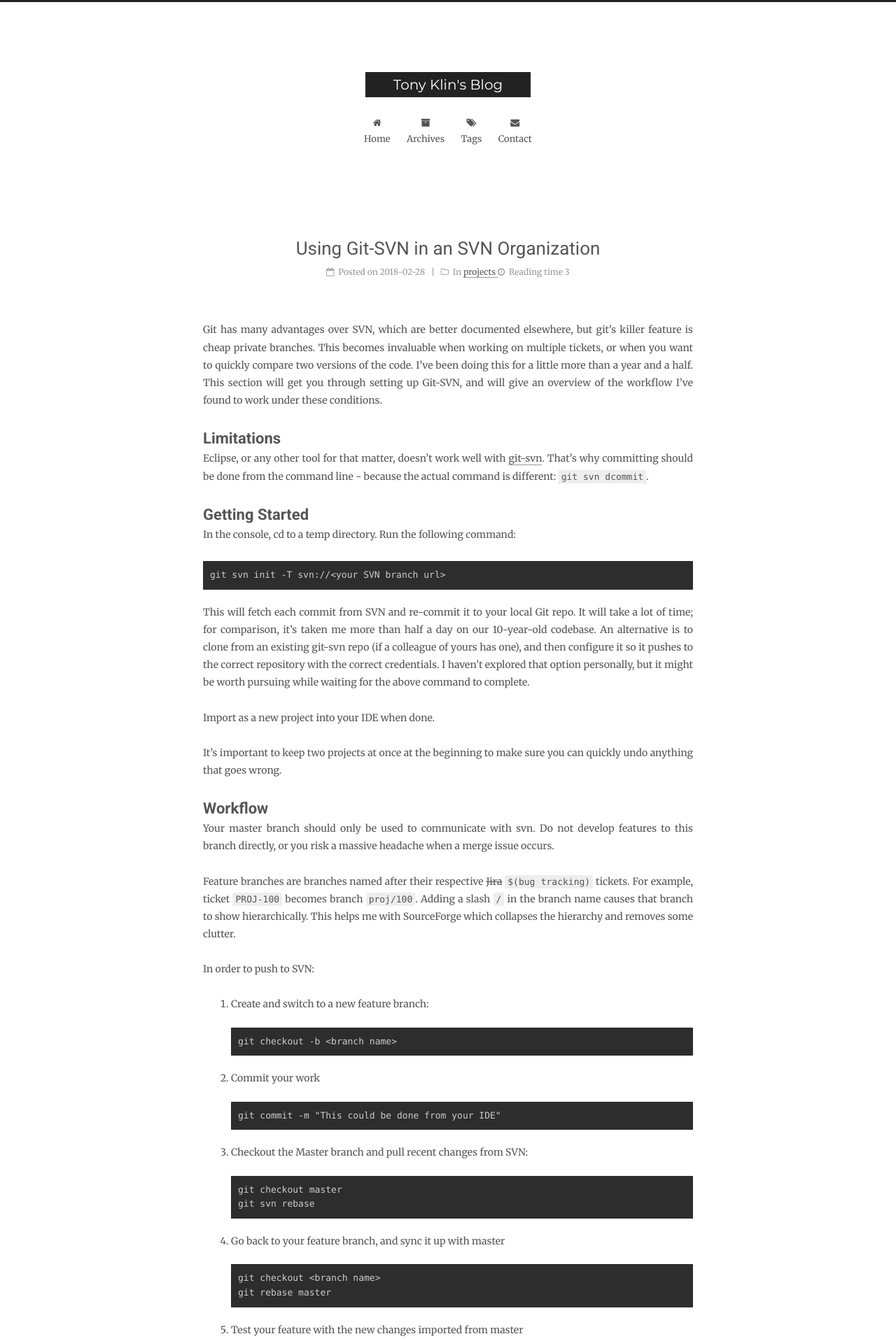
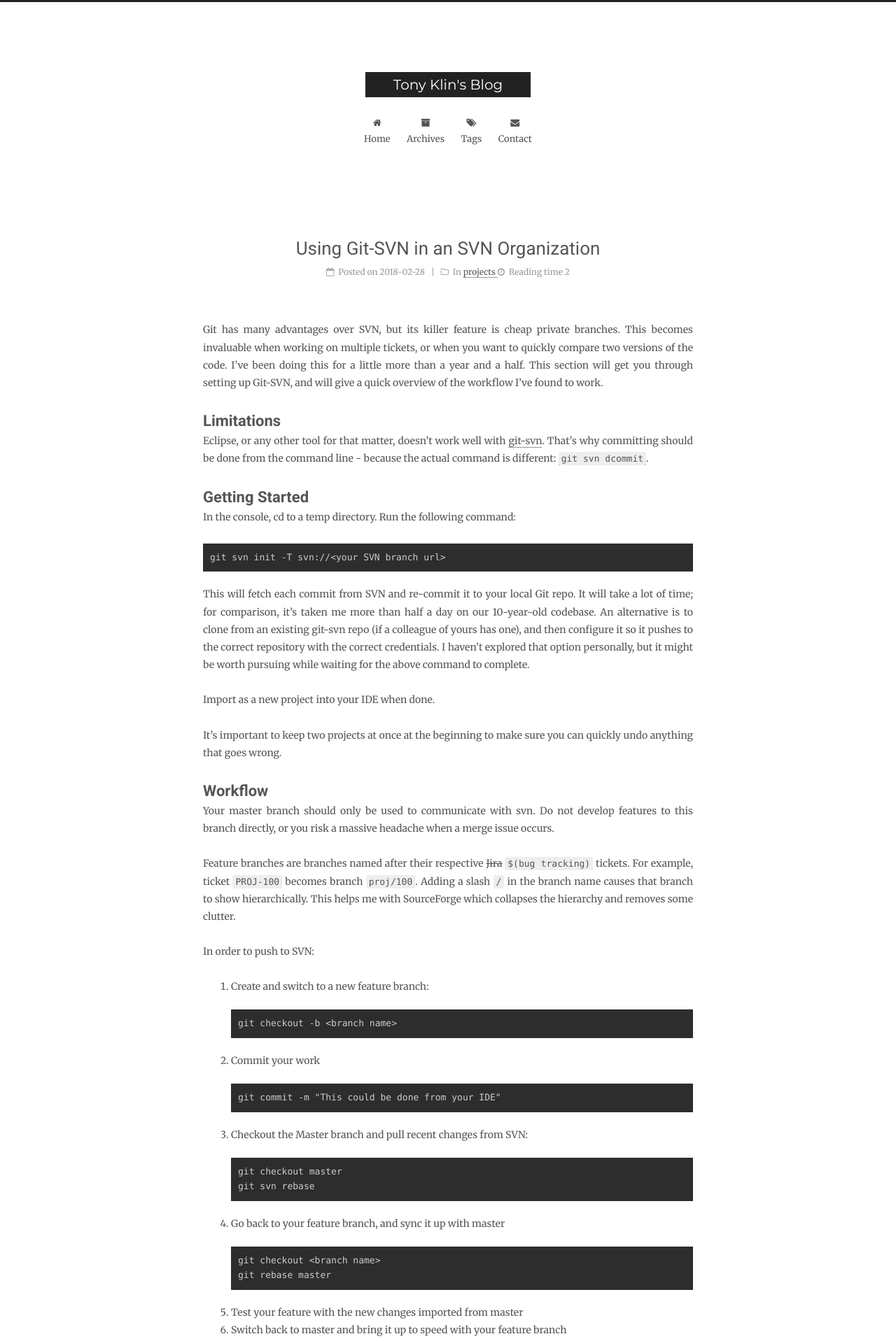
Before and after one commit to aklin/aklin.github.io, a Jekyll site: the page built from _posts/2018-02-28-using-git-sv-in-an-svn-organization.md, in a window 1280 px wide. Shown: the top 1917 px of the page at 70% size. Built offline with Jekyll 4.4.1, drawn with Linux system fonts in a browser that asks for light colours.

Commit message:
editorial changes

```diff
--- a/_posts/2018-02-28-using-git-sv-in-an-svn-organization.md
+++ b/_posts/2018-02-28-using-git-sv-in-an-svn-organization.md
@@ -12,8 +12,8 @@ tags:
 ---
 
 
-Git has many advantages over SVN, which are better documented elsewhere, but git's killer feature is cheap private branches. This becomes invaluable when working on multiple tickets, or when you want to quickly compare two versions of the code.
-I've been doing this for a little more than a year and a half. This section will get you through setting up Git-SVN, and will give an overview of the workflow I've found to work under these conditions.
+Git has many advantages over SVN, but its killer feature is cheap private branches. This becomes invaluable when working on multiple tickets, or when you want to quickly compare two versions of the code.
+I've been doing this for a little more than a year and a half. This section will get you through setting up Git-SVN, and will give a quick overview of the workflow I've found to work.
 
 # Limitations
 
```
